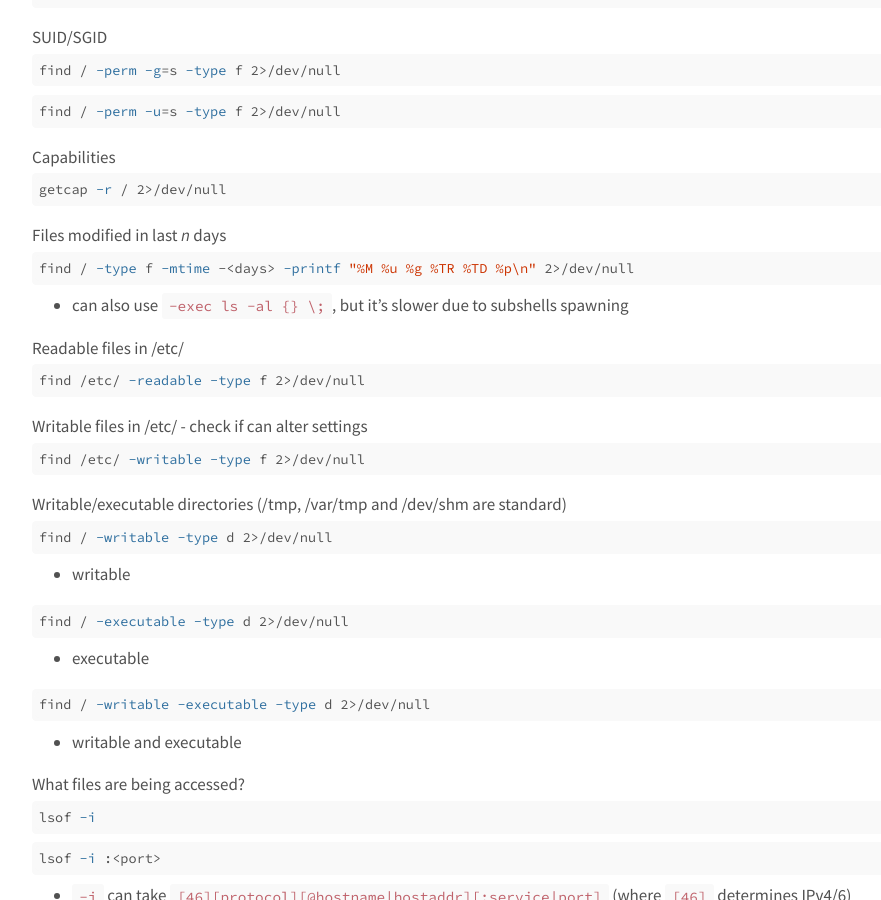
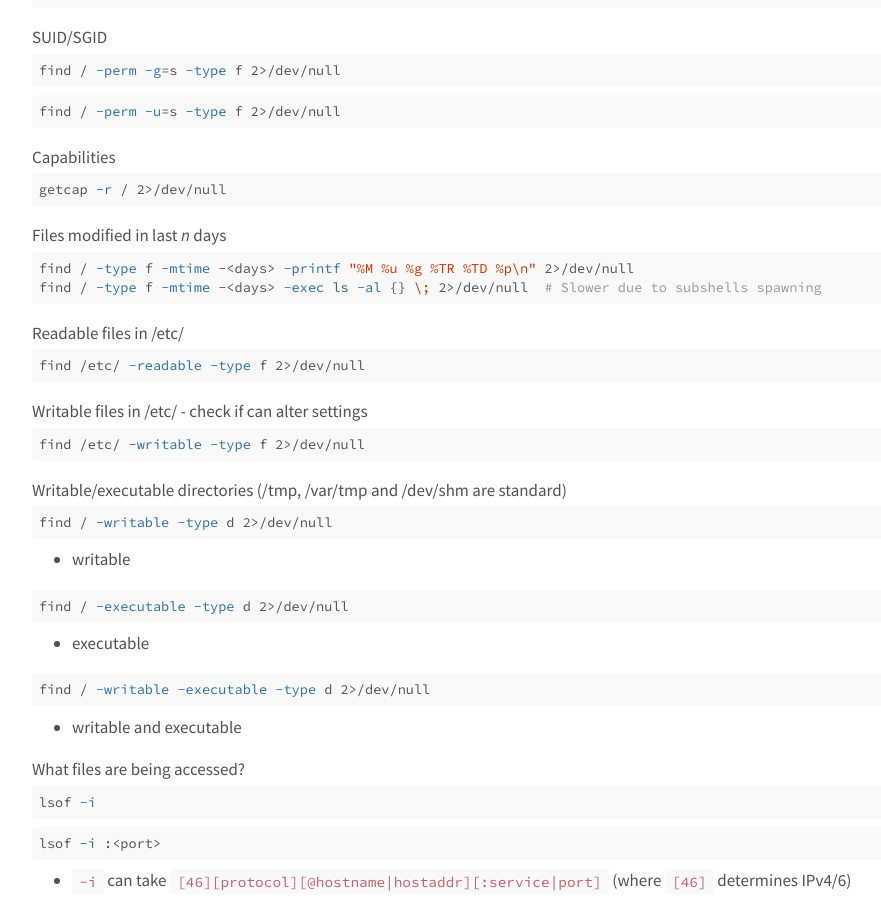
Before and after one commit to agrzeslak/cheatsheet, a Jekyll site: the page built from _topics/linux-privesc.md, in a window 1280 px wide and 900 px high, scrolled down 3386 px. Shown: the whole window, without its empty margins (166-1047 px from the left). Built offline with Jekyll 4.4.1, drawn with Linux system fonts in a browser that asks for light colours.

Commit message:
formatting readability changes

````diff
--- a/_topics/linux-privesc.md
+++ b/_topics/linux-privesc.md
@@ -236,8 +236,8 @@ getcap -r / 2>/dev/null
 Files modified in last _n_ days
 ```shell
 find / -type f -mtime -<days> -printf "%M %u %g %TR %TD %p\n" 2>/dev/null
+find / -type f -mtime -<days> -exec ls -al {} \; 2>/dev/null  # Slower due to subshells spawning
 ```
-- can also use `-exec ls -al {} \;`, but it's slower due to subshells spawning
 
 Readable files in /etc/
 ```shell
````
Also changed, not shown: _topics/pivoting.md (+2 -2 lines).
